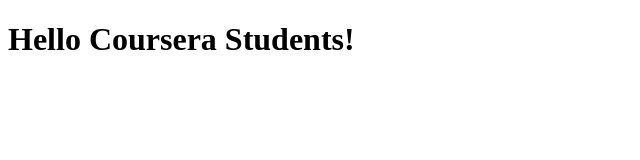
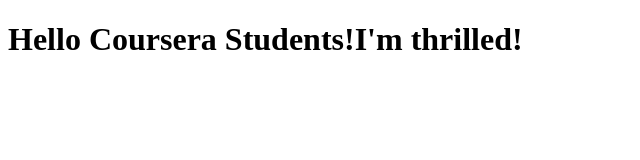
Before and after one commit to JuhiKhan3/coursera-test, a plain HTML site: page index.html in a window 1280 px wide. Shown: the whole page, without its empty margins (0-640 px from the left). Drawn offline with Linux system fonts and the light colour scheme.

Commit message:
Next version of web file.

```diff
--- a/index.html
+++ b/index.html
@@ -5,6 +5,6 @@
   <title>Hello Coursera</title>
   <head>
     <body>
-      <h1>Hello Coursera Students!</h1>
+      <h1>Hello Coursera Students!I'm thrilled!</h1>
     </body>
     </html>
```
